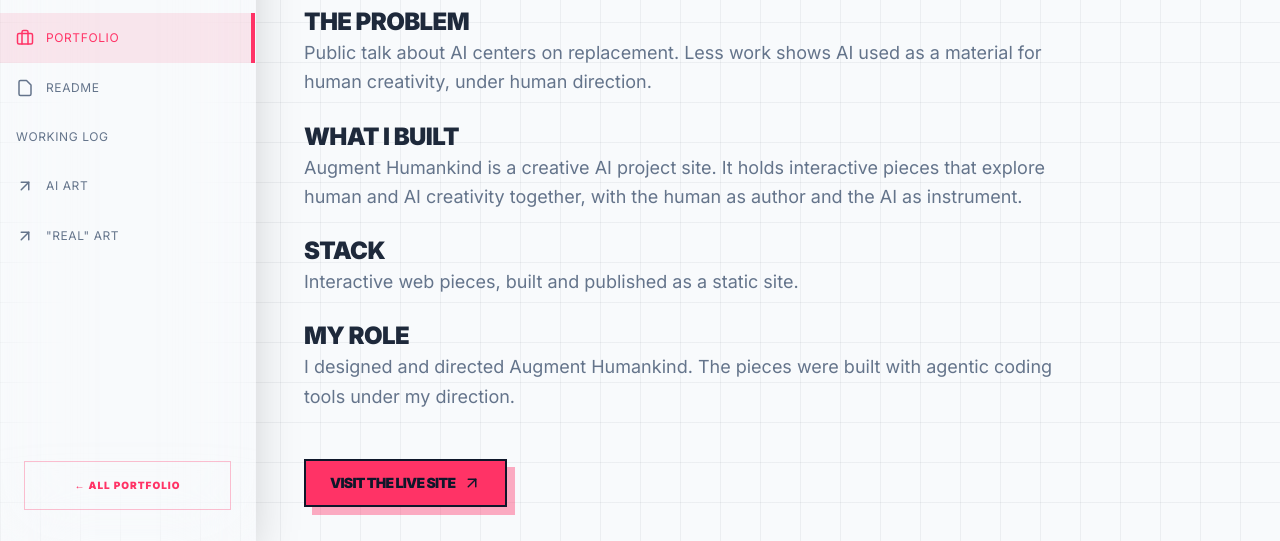
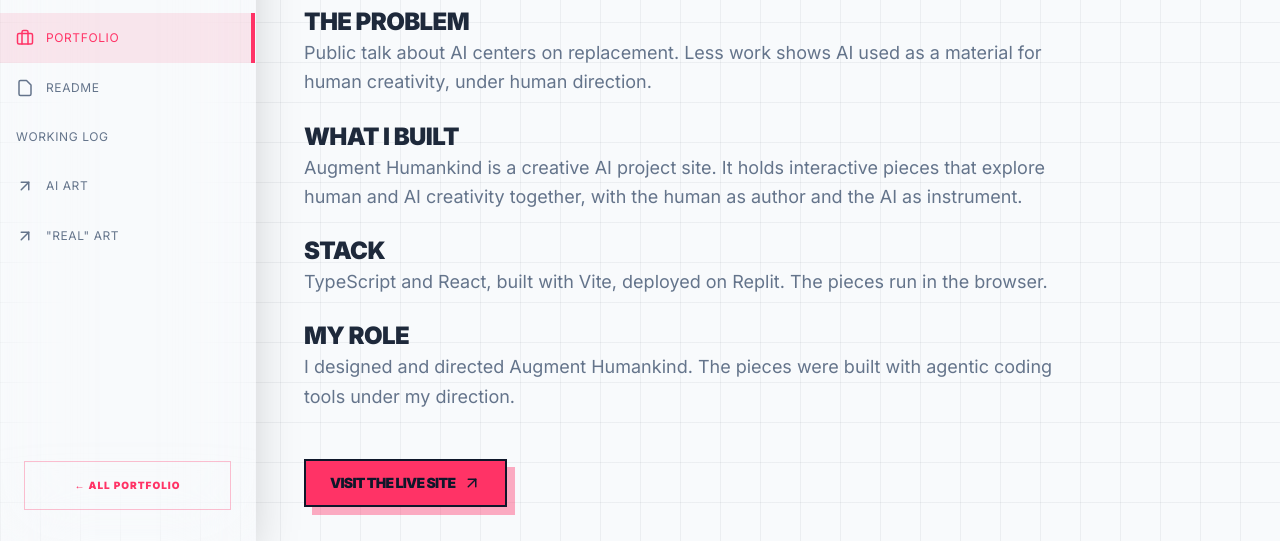
Before and after one commit to cfornesa/node-portfolio, a website: page public/portfolio/augment-humankind/index.html in a window 1280 px wide. Shown: the part 258-799 px from the top of the page. Drawn offline with Linux system fonts and the light colour scheme.

Commit message:
Update Augment Humankind stack line

```diff
--- a/public/portfolio/augment-humankind/index.html
+++ b/public/portfolio/augment-humankind/index.html
@@ -259,7 +259,7 @@
           </section>
           <section>
             <h2 class="text-2xl font-black uppercase tracking-tight text-on-surface mb-3">Stack</h2>
-            <p>Interactive web pieces, built and published as a static site.</p>
+            <p>TypeScript and React, built with Vite, deployed on Replit. The pieces run in the browser.</p>
           </section>
           <section>
             <h2 class="text-2xl font-black uppercase tracking-tight text-on-surface mb-3">My role</h2>
```
